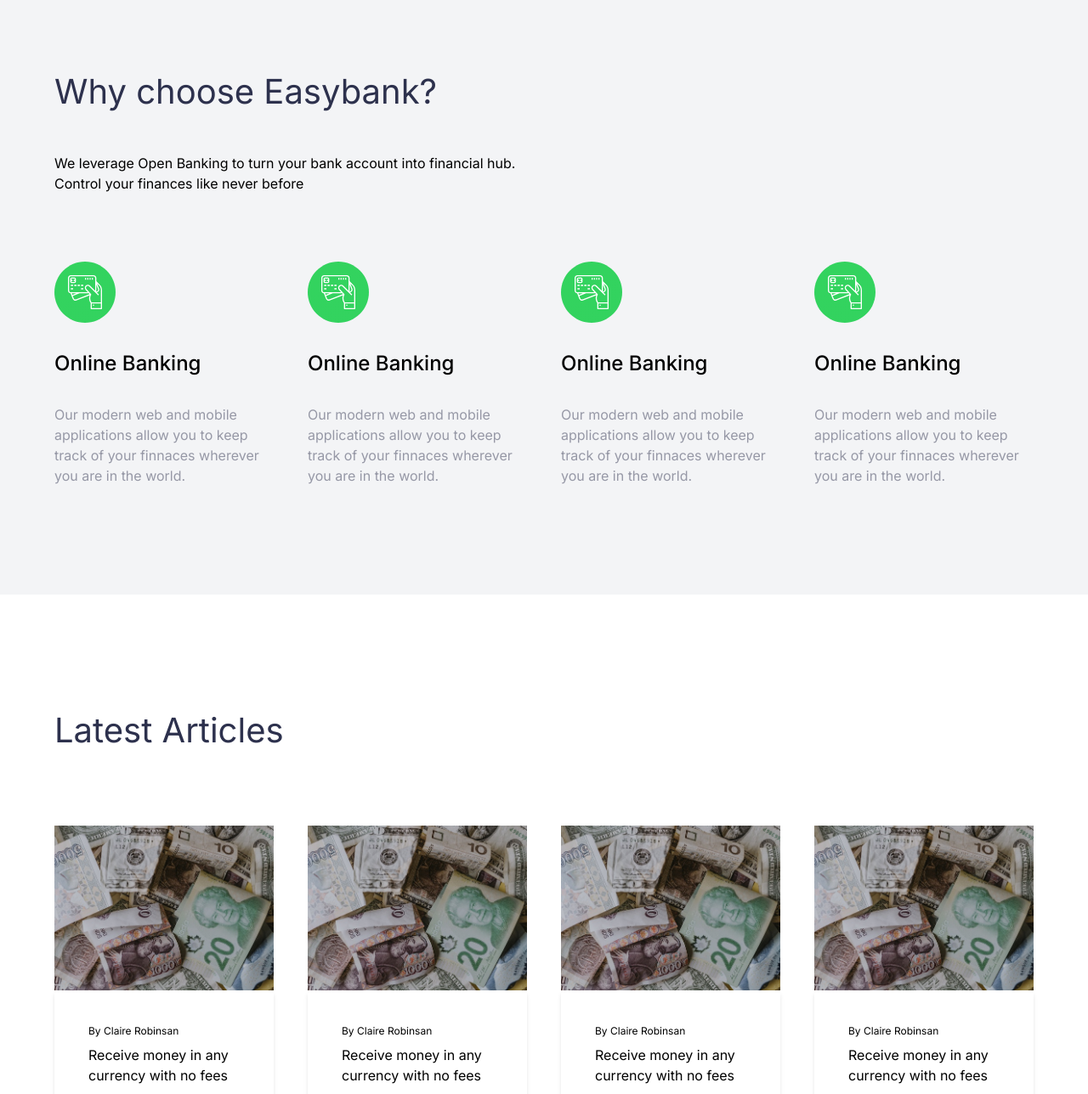
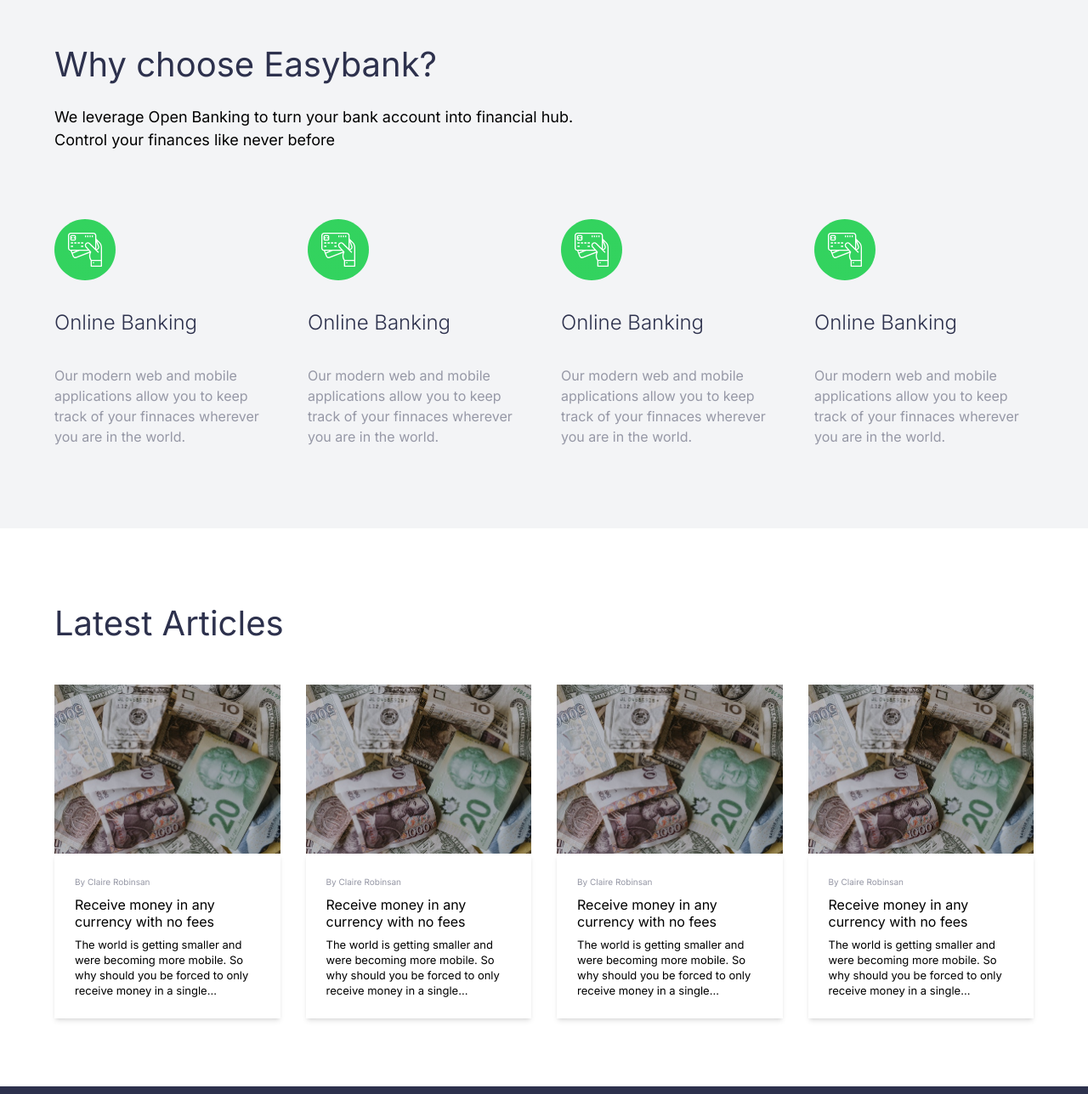
Before and after one commit to CaiqueMorales20/easybank-lp, a Next.js app: page / in a window 1280 px wide. Shown: the part 852-2140 px from the top of the page at 85% size. Built offline with nearby package versions, Linux system fonts and the light colour scheme.

Commit message:
:sparkles: feat: Finished

```diff
--- a/src/app/(About)/index.tsx
+++ b/src/app/(About)/index.tsx
@@ -4,13 +4,13 @@
 export default function About() {
   // Rendering
   return (
-    <section className="bg-neutral-600 py-32">
+    <section className="bg-neutral-600 py-[64px] md:py-[96px]">
       <div className="container flex flex-col gap-20">
-        <div className="flex flex-col gap-10">
-          <h1 className="text-[40px] leading-[64px] text-primary">
+        <div className="flex flex-col gap-[14px] md:gap-[16px]">
+          <h1 className="text-center md:text-left mx-auto md:ml-0 max-w-xs md:max-w-full text-[32px] md:text-[40px] leading-normal md:leading-[64px] text-primary">
             Why choose Easybank?
           </h1>
-          <p className="text-base">
+          <p className="text-[15px] md:text-[18px] text-center md:text-left ">
             We leverage Open Banking to turn your bank account into financial
             hub.
             <br /> Control your finances like never before
@@ -18,36 +18,44 @@
         </div>
         <div className="grid md:grid-cols-4 gap-10">
           {/* Item */}
-          <div className="flex flex-col gap-8">
+          <div className="flex items-center md:items-start text-center md:text-left flex-col gap-8">
             <Image src="/icon/online.svg" alt="Online" width={72} height={72} />
-            <h3 className="text-2xl font-medium">Online Banking</h3>
+            <h3 className="text-[20px] md:text-[24px] font-[300] text-[#2D314D]">
+              Online Banking
+            </h3>
             <p className="text-neutral-700">
               Our modern web and mobile applications allow you to keep track of
               your finnaces wherever you are in the world.
             </p>
           </div>
           {/* Item */}
-          <div className="flex flex-col gap-8">
+          <div className="flex items-center md:items-start text-center md:text-left flex-col gap-8">
             <Image src="/icon/online.svg" alt="Online" width={72} height={72} />
-            <h3 className="text-2xl font-medium">Online Banking</h3>
+            <h3 className="text-[20px] md:text-[24px] font-[300] text-[#2D314D]">
+              Online Banking
+            </h3>
             <p className="text-neutral-700">
               Our modern web and mobile applications allow you to keep track of
               your finnaces wherever you are in the world.
             </p>
           </div>
           {/* Item */}
-          <div className="flex flex-col gap-8">
+          <div className="flex items-center md:items-start text-center md:text-left flex-col gap-8">
             <Image src="/icon/online.svg" alt="Online" width={72} height={72} />
-            <h3 className="text-2xl font-medium">Online Banking</h3>
+            <h3 className="text-[20px] md:text-[24px] font-[300] text-[#2D314D]">
+              Online Banking
+            </h3>
             <p className="text-neutral-700">
               Our modern web and mobile applications allow you to keep track of
               your finnaces wherever you are in the world.
             </p>
           </div>
           {/* Item */}
-          <div className="flex flex-col gap-8">
+          <div className="flex items-center md:items-start text-center md:text-left flex-col gap-8">
             <Image src="/icon/online.svg" alt="Online" width={72} height={72} />
-            <h3 className="text-2xl font-medium">Online Banking</h3>
+            <h3 className="text-[20px] md:text-[24px] font-[300] text-[#2D314D]">
+              Online Banking
+            </h3>
             <p className="text-neutral-700">
               Our modern web and mobile applications allow you to keep track of
               your finnaces wherever you are in the world.
--- a/src/app/(Articles)/index.tsx
+++ b/src/app/(Articles)/index.tsx
@@ -4,11 +4,11 @@
 export default function Articles() {
   // Rendering
   return (
-    <section className="container py-32 flex flex-col gap-20">
-      <h1 className="text-[40px] leading-[64px] text-primary">
+    <section className="container py-[88px] md:py-[80px] flex flex-col gap-[31px] md:gap-[40px]">
+      <h1 className="text-[32px] md:text-[40px] md:leading-[64px] text-center md:text-left text-primary">
         Latest Articles
       </h1>
-      <div className="grid md:grid-cols-4 gap-10">
+      <div className="grid md:grid-cols-4 gap-[24px] md:gap-[30px]">
         {/* Item */}
         <div>
           <Image
@@ -17,12 +17,14 @@
             height={600}
             alt="Artigo 3"
           />
-          <div className="flex flex-col gap-2 p-10 shadow-md">
-            <h4 className="text-xs">By Claire Robinsan</h4>
-            <h3 className="text-base">
+          <div className="flex flex-col gap-2 p-[31px] md:p-[24px] shadow-md">
+            <h4 className="text-[10px] leading-[18px] text-[#9597A5]">
+              By Claire Robinsan
+            </h4>
+            <h3 className="text-[16px] leading-[20px]">
               Receive money in any currency with no fees
             </h3>
-            <p className="text-sm text-neutral-700 font-medium">
+            <p className="text-[13px] leading-[18px] text-neutral-[#9597A5]">
               The world is getting smaller and were becoming more mobile. So why
               should you be forced to only receive money in a single...
             </p>
@@ -36,12 +38,14 @@
             height={600}
             alt="Artigo 3"
           />
-          <div className="flex flex-col gap-2 p-10 shadow-md">
-            <h4 className="text-xs">By Claire Robinsan</h4>
-            <h3 className="text-base">
+          <div className="flex flex-col gap-2 p-[31px] md:p-[24px] shadow-md">
+            <h4 className="text-[10px] leading-[18px] text-[#9597A5]">
+              By Claire Robinsan
+            </h4>
+            <h3 className="text-[16px] leading-[20px]">
               Receive money in any currency with no fees
             </h3>
-            <p className="text-sm text-neutral-700 font-medium">
+            <p className="text-[13px] leading-[18px] text-neutral-[#9597A5]">
               The world is getting smaller and were becoming more mobile. So why
               should you be forced to only receive money in a single...
             </p>
@@ -55,12 +59,14 @@
             height={600}
             alt="Artigo 3"
           />
-          <div className="flex flex-col gap-2 p-10 shadow-md">
-            <h4 className="text-xs">By Claire Robinsan</h4>
-            <h3 className="text-base">
+          <div className="flex flex-col gap-2 p-[31px] md:p-[24px] shadow-md">
+            <h4 className="text-[10px] leading-[18px] text-[#9597A5]">
+              By Claire Robinsan
+            </h4>
+            <h3 className="text-[16px] leading-[20px]">
               Receive money in any currency with no fees
             </h3>
-            <p className="text-sm text-neutral-700 font-medium">
+            <p className="text-[13px] leading-[18px] text-neutral-[#9597A5]">
               The world is getting smaller and were becoming more mobile. So why
               should you be forced to only receive money in a single...
             </p>
@@ -74,12 +80,14 @@
             height={600}
             alt="Artigo 3"
           />
-          <div className="flex flex-col gap-2 p-10 shadow-md">
-            <h4 className="text-xs">By Claire Robinsan</h4>
-            <h3 className="text-base">
+          <div className="flex flex-col gap-2 p-[31px] md:p-[24px] shadow-md">
+            <h4 className="text-[10px] leading-[18px] text-[#9597A5]">
+              By Claire Robinsan
+            </h4>
+            <h3 className="text-[16px] leading-[20px]">
               Receive money in any currency with no fees
             </h3>
-            <p className="text-sm text-neutral-700 font-medium">
+            <p className="text-[13px] leading-[18px] text-neutral-[#9597A5]">
               The world is getting smaller and were becoming more mobile. So why
               should you be forced to only receive money in a single...
             </p>
--- a/src/app/(Hero)/index.tsx
+++ b/src/app/(Hero)/index.tsx
@@ -5,13 +5,13 @@
   // Rendering
   return (
     <section className="h-screen bg-[url('/img/hero/hero-bg.svg')] bg-no-repeat bg-[70rem_-10rem] bg-[#fafbfb] relative">
-      <div className="container flex flex-col-reverse md:flex-row h-full md:gap-40 items-center bg-red">
+      <div className="container pb-[88px] md:pb-0 flex flex-col-reverse md:flex-row h-full md:gap-40 items-center bg-red">
         {/* Text */}
         <div className="flex items-center text-center md:items-start md:text-left flex-col gap-7">
-          <h1 className="text-6xl leading-[1.2] text-primary">
+          <h1 className="text-[40px] md:text-[56px] leading-[1.2] text-primary">
             Next generation digital banking
           </h1>
-          <p className="text-neutral-700 max-w-[30rem] text-xl">
+          <p className="text-neutral-700 max-w-[30rem] text-[14px] md:text-[18px]">
             Take your financial life online. Your Easybank account will be a
             one-stop-shop for spending, saving, budgeting, investing, and much
             more.
--- a/src/app/globals.css
+++ b/src/app/globals.css
@@ -8,7 +8,7 @@
 }
 
 .container{
-  width: min(90vw, 1800px);
+  width: min(90vw, 1440px);
   margin-inline: auto;
 }
 
--- a/src/components/Header/index.tsx
+++ b/src/components/Header/index.tsx
@@ -13,7 +13,7 @@
   // Rendering
   return (
     <header className="shadow-sm absolute z-40 w-full bg-white">
-      <nav className="w-[90vw] max-w-[1880px] bg-white  z-20 mx-auto flex justify-between  md:grid md:grid-cols-3 h-24 items-center ">
+      <nav className="w-[90vw] max-w-[1440px] bg-white  z-20 mx-auto flex justify-between  md:grid md:grid-cols-3 h-24 items-center ">
         {/* Logo */}
         <Image
           src="/icon/logo.svg"
--- a/tailwind.config.ts
+++ b/tailwind.config.ts
@@ -1,5 +1,4 @@
 import type { Config } from 'tailwindcss'
-
 
 const config: Config = {
   important: true,
```
Also changed, not shown: src/components/Footer/index.tsx (+6 -6 lines).
